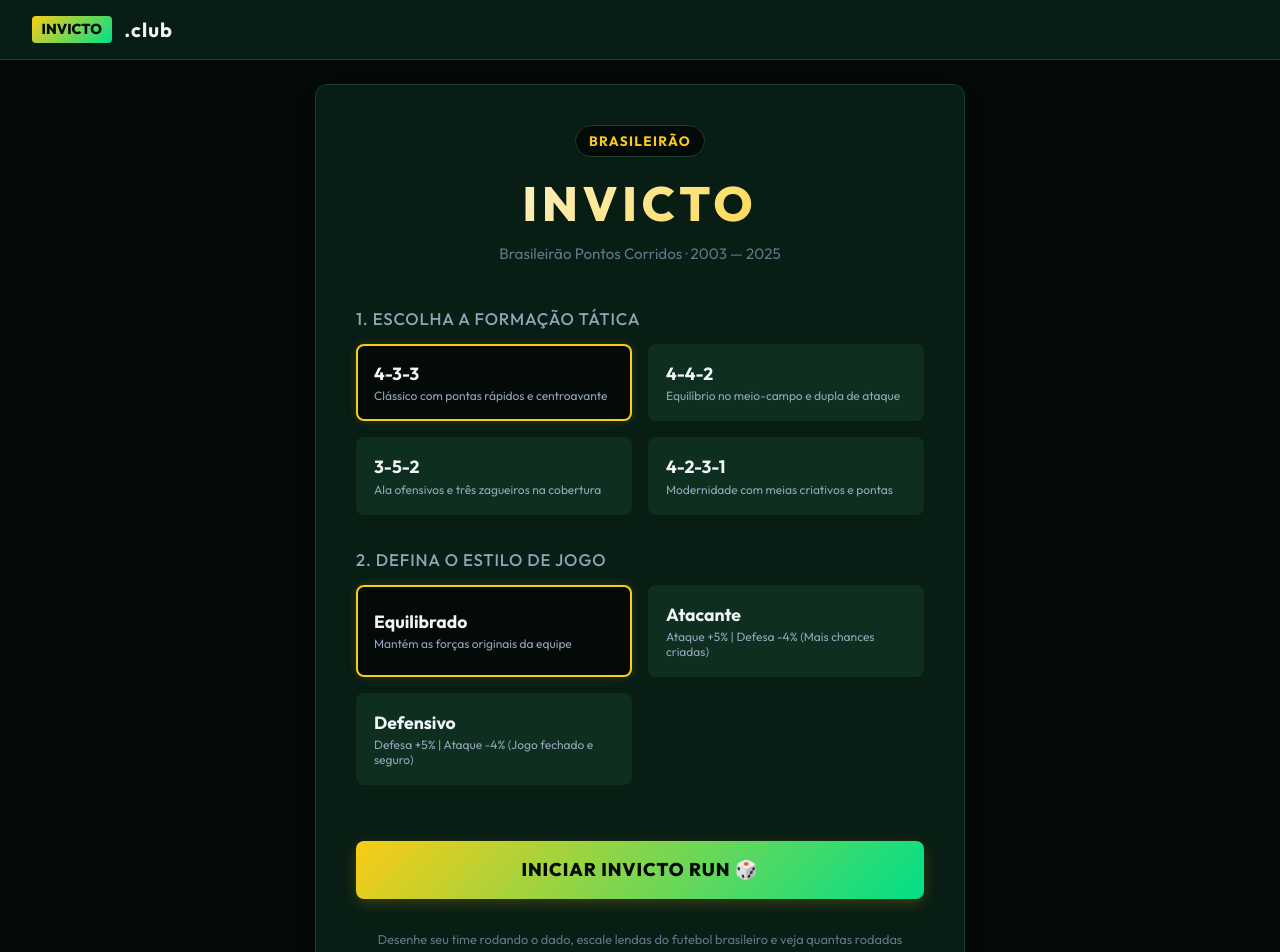
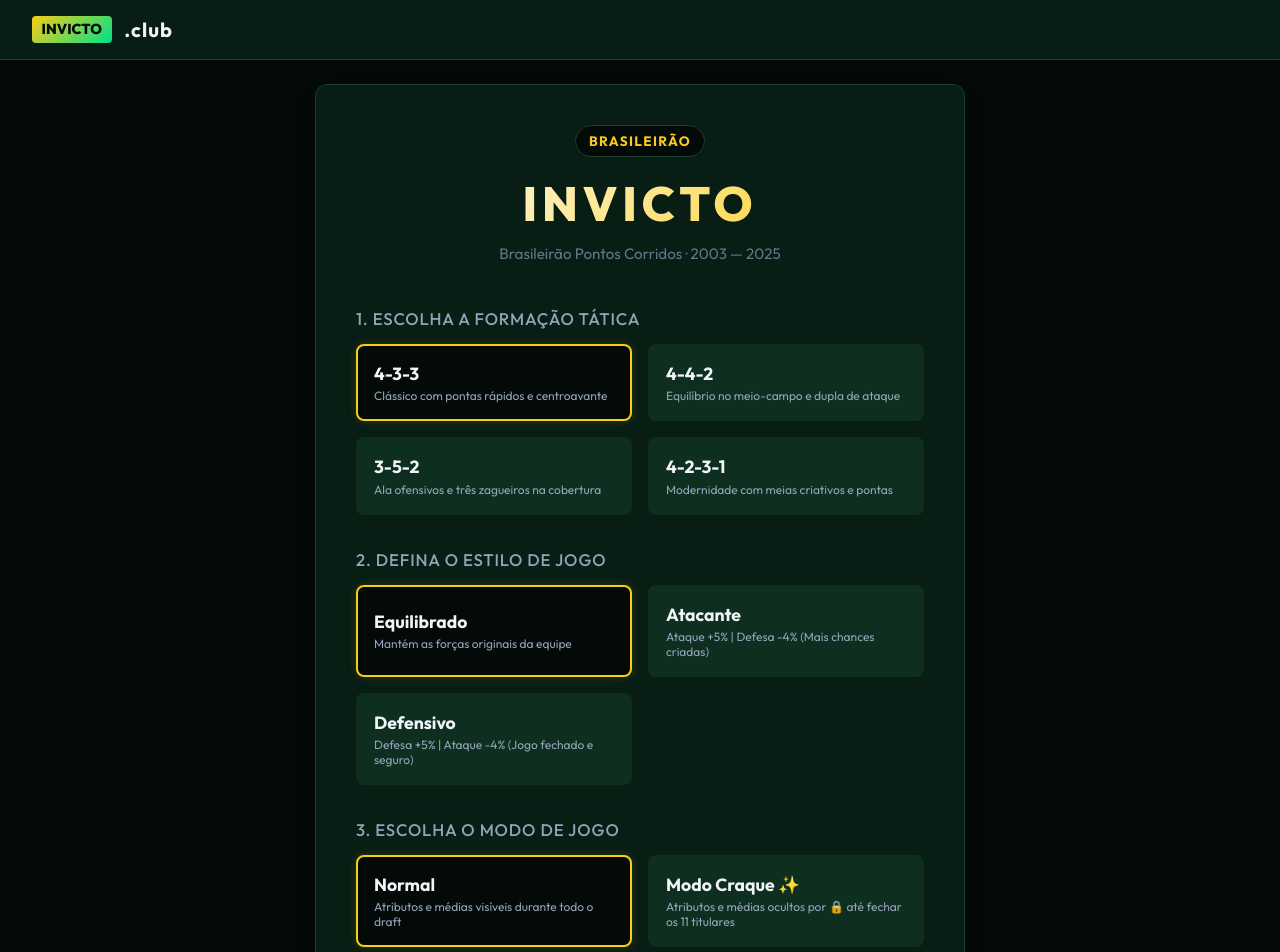
Before and after one commit to diogenesc/invicto, a React (Vite) app: page / in a window 1280 px wide. Shown: the top 952 px of the page. Built offline with nearby package versions, Linux system fonts and the light colour scheme.

Commit message:
feat: add game mode selector to MainMenu

```diff
--- a/src/components/MainMenu.jsx
+++ b/src/components/MainMenu.jsx
@@ -13,7 +13,20 @@
   { id: 'defensive', name: 'Defensivo', desc: 'Defesa +5% | Ataque -4% (Jogo fechado e seguro)' }
 ];
 
-export default function MainMenu({ formation, setFormation, playingStyle, setPlayingStyle, onStart }) {
+const MODES = [
+  { id: 'normal', name: 'Normal', desc: 'Atributos e médias visíveis durante todo o draft' },
+  { id: 'craque', name: 'Modo Craque ✨', desc: 'Atributos e médias ocultos por 🔒 até fechar os 11 titulares' }
+];
+
+export default function MainMenu({
+  formation,
+  setFormation = () => {},
+  playingStyle,
+  setPlayingStyle = () => {},
+  gameMode = 'normal',
+  setGameMode = () => {},
+  onStart = () => {}
+}) {
   return (
     <div className="menu-container">
       <div className="menu-logo">
@@ -54,6 +67,22 @@
         </div>
       </div>
 
+      <div className="menu-section">
+        <h3>3. Escolha o Modo de Jogo</h3>
+        <div className="options-grid">
+          {MODES.map(m => (
+            <button
+              key={m.id}
+              className={`menu-option-card ${gameMode === m.id ? 'active' : ''}`}
+              onClick={() => setGameMode(m.id)}
+            >
+              <div className="option-title">{m.name}</div>
+              <div className="option-desc">{m.desc}</div>
+            </button>
+          ))}
+        </div>
+      </div>
+
       <button className="start-game-btn" onClick={onStart}>
         INICIAR INVICTO RUN 🎲
       </button>
```
